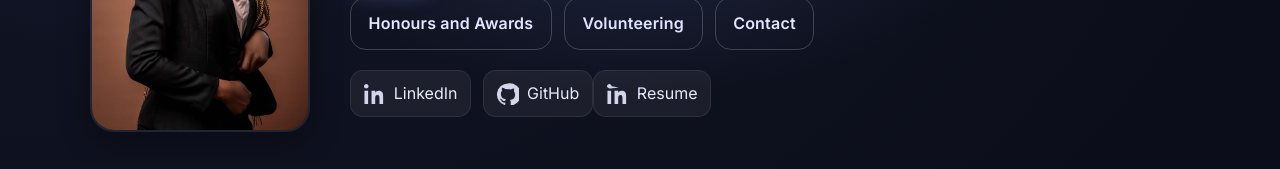
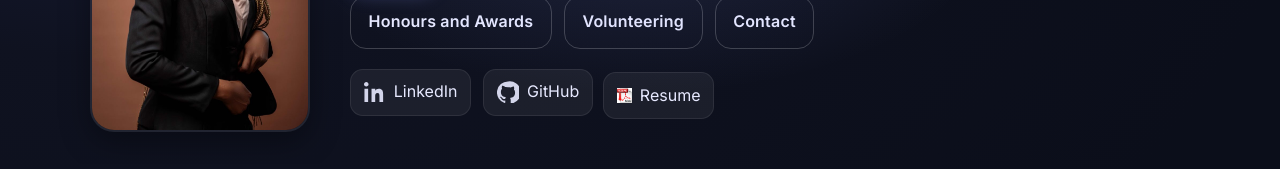
Before and after one commit to Emmauella/Emmanuella_Dodoo--Portfolio, a plain HTML site: page index.html in a window 1280 px wide. Shown: the part 261-430 px from the top of the page. Drawn offline with nearby package versions, Linux system fonts and the light colour scheme.

Commit message:
Resized the resume icon

```diff
--- a/index.html
+++ b/index.html
@@ -43,9 +43,9 @@
               <svg viewBox="0 0 24 24" width="22" height="22" aria-hidden="true"><path d="M12 .5a12 12 0 0 0-3.79 23.4c.6.11.83-.26.83-.58v-2.02c-3.38.73-4.1-1.63-4.1-1.63-.55-1.4-1.34-1.77-1.34-1.77-1.1-.75.08-.73.08-.73 1.2.09 1.83 1.23 1.83 1.23 1.08 1.85 2.83 1.32 3.51 1.01.11-.79.42-1.32.76-1.63-2.7-.31-5.54-1.35-5.54-6 0-1.33.47-2.41 1.24-3.26-.13-.31-.54-1.56.12-3.26 0 0 1.02-.33 3.34 1.24A11.6 11.6 0 0 1 12 6.8c1.03.01 2.06.14 3.03.4 2.32-1.57 3.34-1.24 3.34-1.24.66 1.7.25 2.95.12 3.26.77.85 1.24 1.93 1.24 3.26 0 4.66-2.85 5.68-5.57 5.99.43.37.81 1.1.81 2.22v3.29c0 .32.22.69.83.57A12 12 0 0 0 12 .5Z" fill="currentColor"/></svg>
               <span>GitHub</span>
 
-              <a href="./Emmanuella_Dodoo_Resume.pdf" download aria-label="Resume">
+              <a href="./Emmanuella_Dodoo_Resume.pdf" download aria-label="Resume" class="resume">
                 <!-- Resume SVG -->
-              <svg viewBox="0 0 24 24" width="22" height="22" aria-hidden="true"><path d="M12.98  4.88 3.86 6 2.5 6S0 4.88 0 3.5 1.12 1 2.5 1s2.48 1.12 2.48 2.5zM.5 8.5h4V23h-4V8.5zM8.5 8.5h3.8v2h.06c.53-1.01 1.82-2.08 3.75-2.08 4.01 0 4.75 2.64 4.75 6.06V23h-4v-6.5c0-1.55-.03-3.54-2.16-3.54-2.16 0-2.49 1.68-2.49 3.42V23h-4V8.5z" fill="currentColor"/></svg>
+              <img src="/assets/Resume.jpg" alt="">
               <span>Resume</span>
             </a>
           </li>
--- a/styles.css
+++ b/styles.css
@@ -69,7 +69,13 @@ input:focus,textarea:focus{box-shadow:0 0 0 4px var(--ring)}
 .small{color:var(--muted);font-size:.85rem}
 
 .site-footer{padding:2.2rem 0;color:var(--muted);text-align:center;border-top:1px solid rgba(255,255,255,.06)}
-
+.resume{
+  margin-left: 10px;
+}
+.resume img{
+  height: 15px;
+  width: 15px;
+}
 /* ---------- Responsive ---------- */
 @media (max-width: 900px){
   .header-grid{grid-template-columns: 1fr;gap:1.25rem}
```
Also changed, not shown: assets/Resume.jpg (added).
